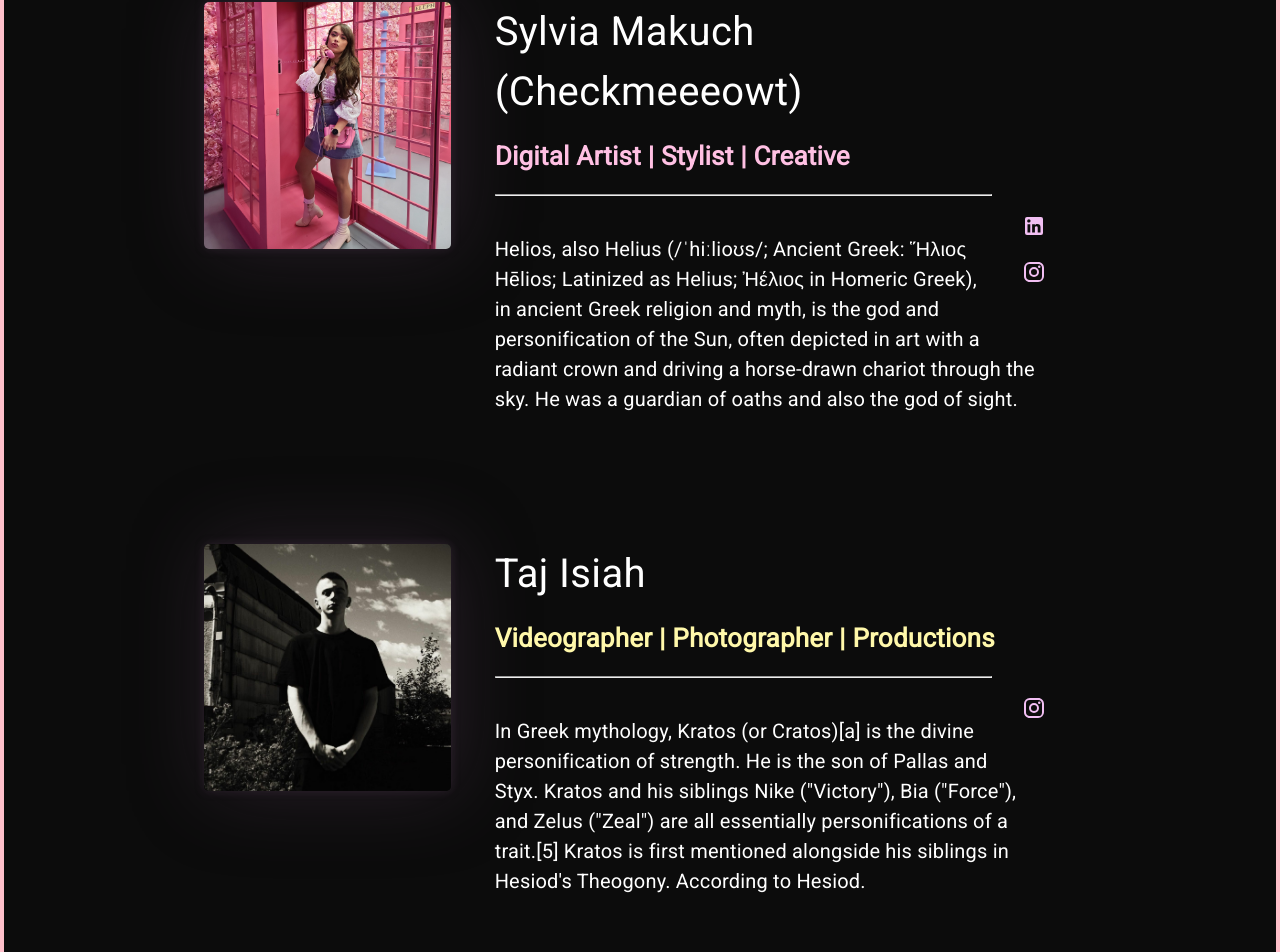
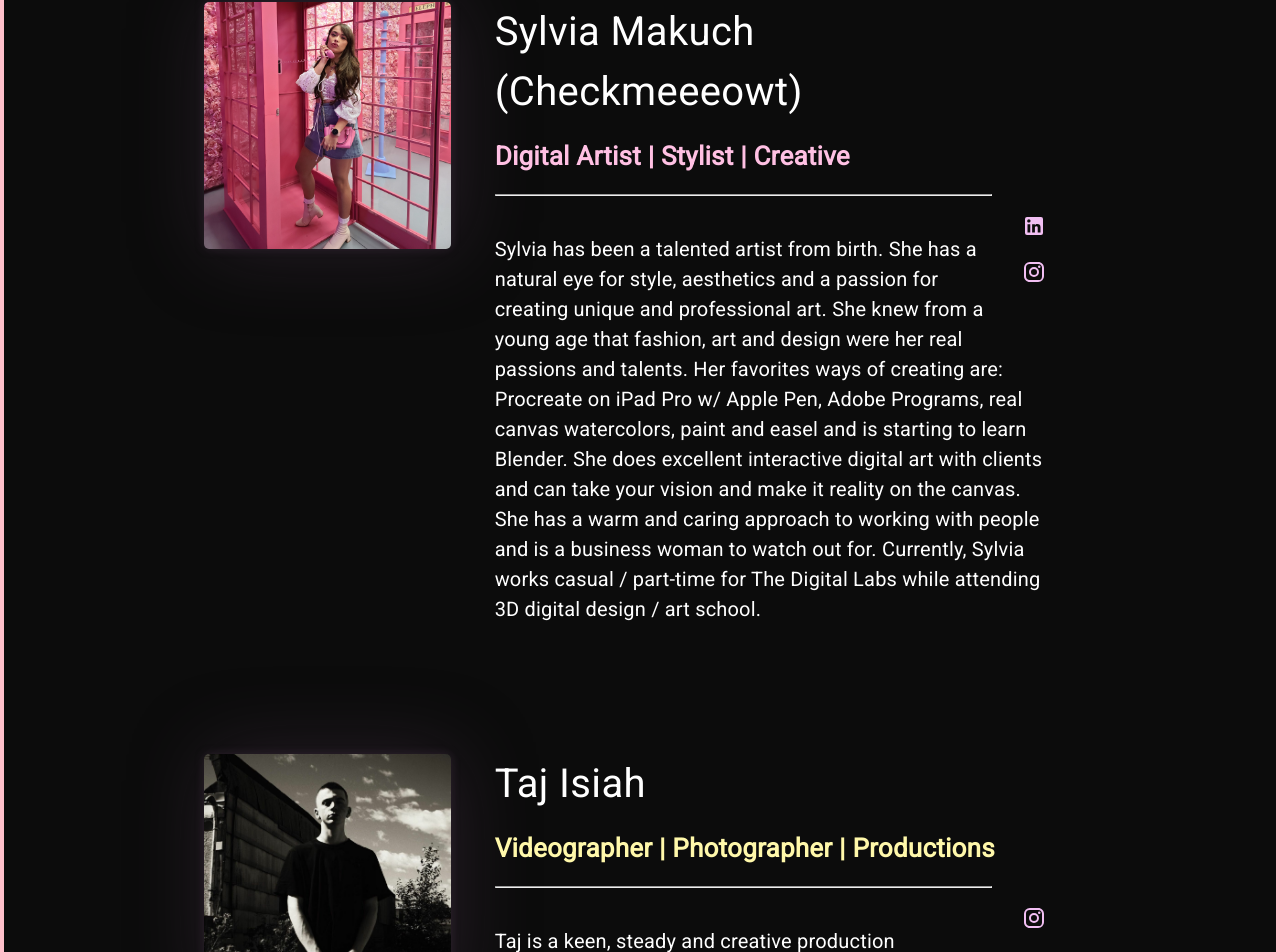
Before and after one commit to the-digital-labs/thedigitallabs.io, a React (Create React App) app: page / in a window 1280 px wide. Shown: the part 4435-5387 px from the top of the page. Built offline with nearby package versions, Linux system fonts and the light colour scheme.

Commit message:
sylvia and taj descriptions

```diff
--- a/src/components/Team.js
+++ b/src/components/Team.js
@@ -140,7 +140,12 @@ const Team = (props) => {
               </div>
               <hr className={classes.profileDivider}/>
               <Typography className={classes.profileDescription + ' team-profile-description'}>
-                Helios, also Helius (/ˈhiːlioʊs/; Ancient Greek: Ἥλιος Hēlios; Latinized as Helius; Ἠέλιος in Homeric Greek), in ancient Greek religion and myth, is the god and personification of the Sun, often depicted in art with a radiant crown and driving a horse-drawn chariot through the sky. He was a guardian of oaths and also the god of sight.
+                Sylvia has been a talented artist from birth. She has a natural eye for style, aesthetics and a passion for creating unique and professional art.
+                She knew from a young age that fashion, art and design were her real passions and talents.
+                Her favorites ways of creating are: Procreate on iPad Pro w/ Apple Pen, Adobe Programs, real canvas watercolors, paint and easel and is starting to learn Blender.
+                She does excellent interactive digital art with clients and can take your vision and make it reality on the canvas.
+                She has a warm and caring approach to working with people and is a business woman to watch out for.
+                Currently, Sylvia works casual / part-time for The Digital Labs while attending 3D digital design / art school.
               </Typography>
             </Grid>
           </Grid>
@@ -161,9 +166,9 @@ const Team = (props) => {
               </div>
               <hr className={classes.profileDivider}/>
               <Typography className={classes.profileDescription + ' team-profile-description'}>
-                In Greek mythology, Kratos (or Cratos)[a] is the divine personification of strength.
-                He is the son of Pallas and Styx. Kratos and his siblings Nike ("Victory"), Bia ("Force"), and Zelus ("Zeal") are all essentially personifications of a trait.[5] Kratos is first mentioned alongside his siblings in Hesiod's Theogony.
-                According to Hesiod.
+                Taj is a keen, steady and creative production specialist. He is skilled with gimbles, lighting, DSL cameras, editing photos and video, creating music videos, short films, Instagram shots, modeling and content creation.
+                He brings a welcome hand to the creation and marketing process of any company. Taj is working on getting his pro level drone pilot license so that we can legally shoot in urban areas / weddings / crowded events.
+                Currently, Taj works part-time for The Digital Labs while he attends some film classes and is teaching himself advanced Adobe skills.
               </Typography>
             </Grid>
           </Grid>
```
